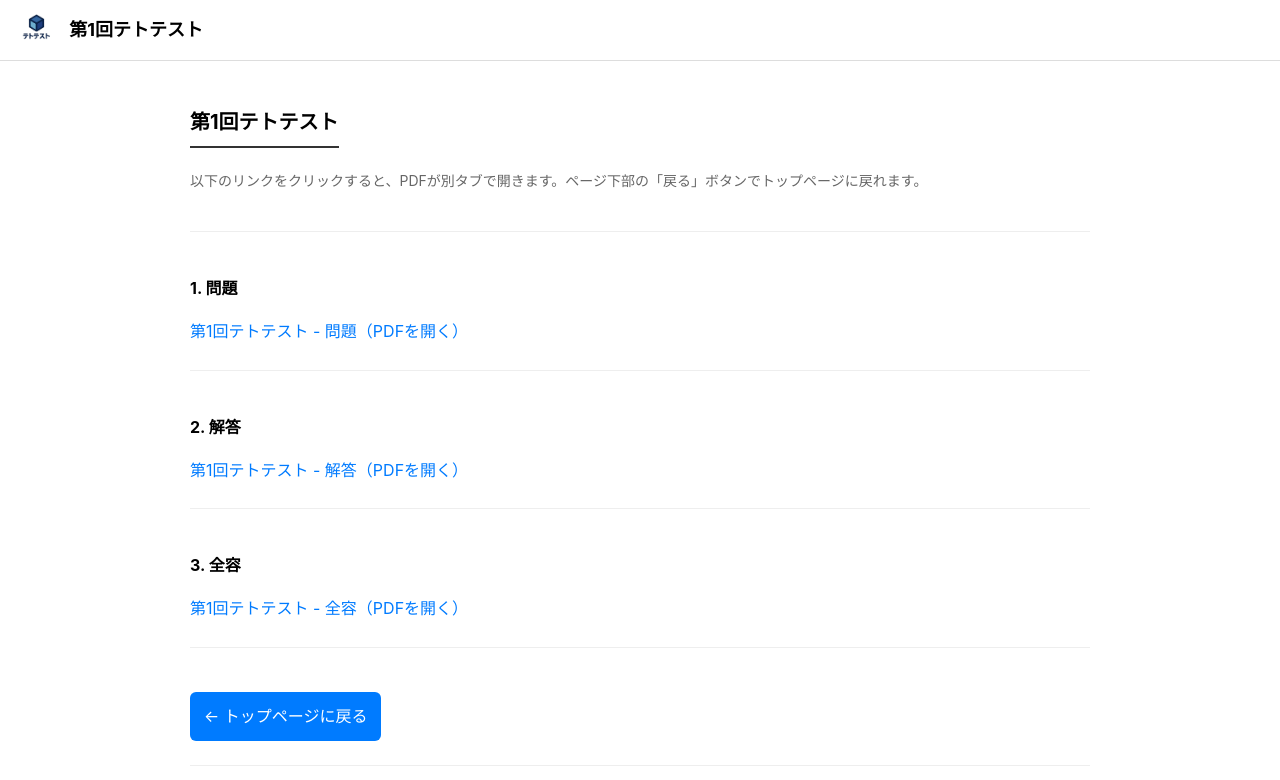
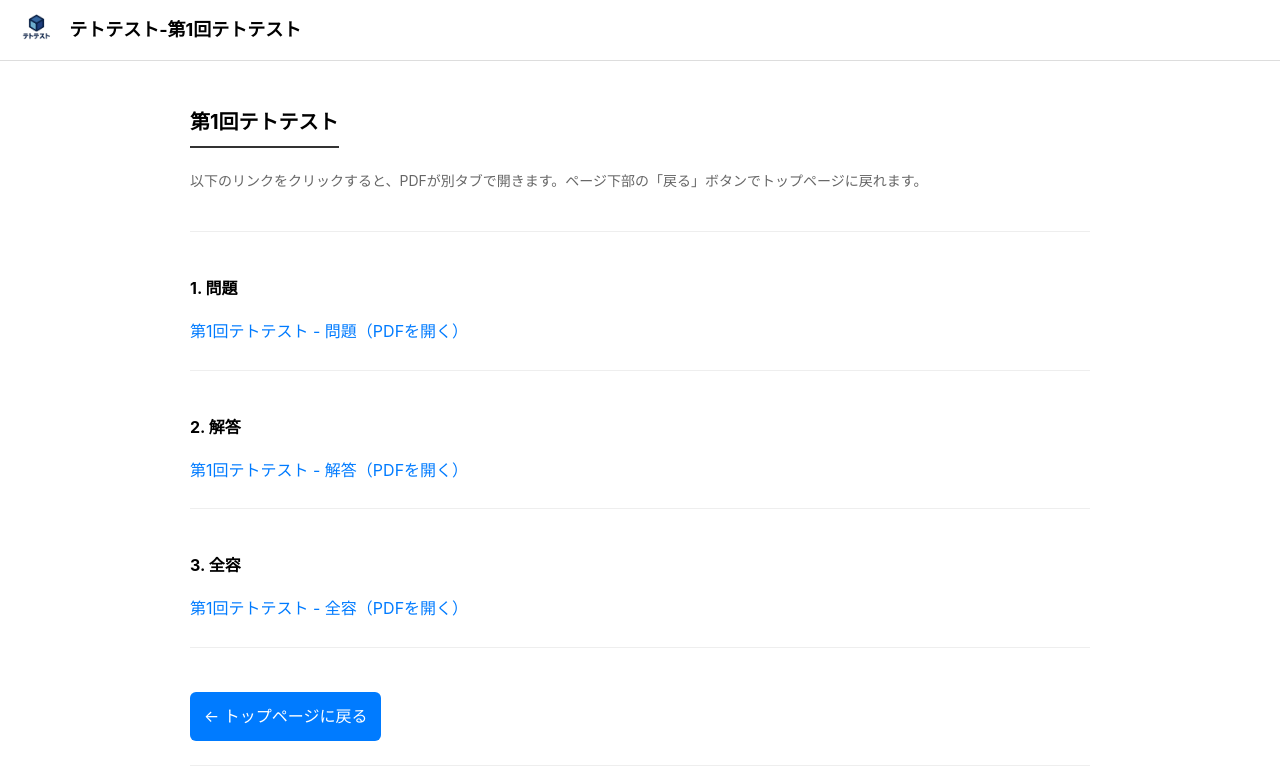
Before and after one commit to xishanben55-dotcom/TeToTe-test, a plain HTML site: page dai1.html in a window 1280 px wide. Drawn offline with Linux system fonts and the light colour scheme.

Commit message:
Update dai1.html

```diff
--- a/dai1.html
+++ b/dai1.html
@@ -2,7 +2,7 @@
 <html lang="ja">
 <head>
   <meta charset="UTF-8">
-  <title>第1回テトテスト</title>
+  <title>テトテスト-第1回テトテスト</title>
   <meta name="viewport" content="width=device-width, initial-scale=1.0">
   <style>
     body {
@@ -89,7 +89,7 @@
 <body>
   <header>
     <img src="logo.jpg" alt="テトテスト ロゴ">
-    <h1>第1回テトテスト</h1>
+    <h1>テトテスト-第1回テトテスト</h1>
   </header>
 
   <main>
```
